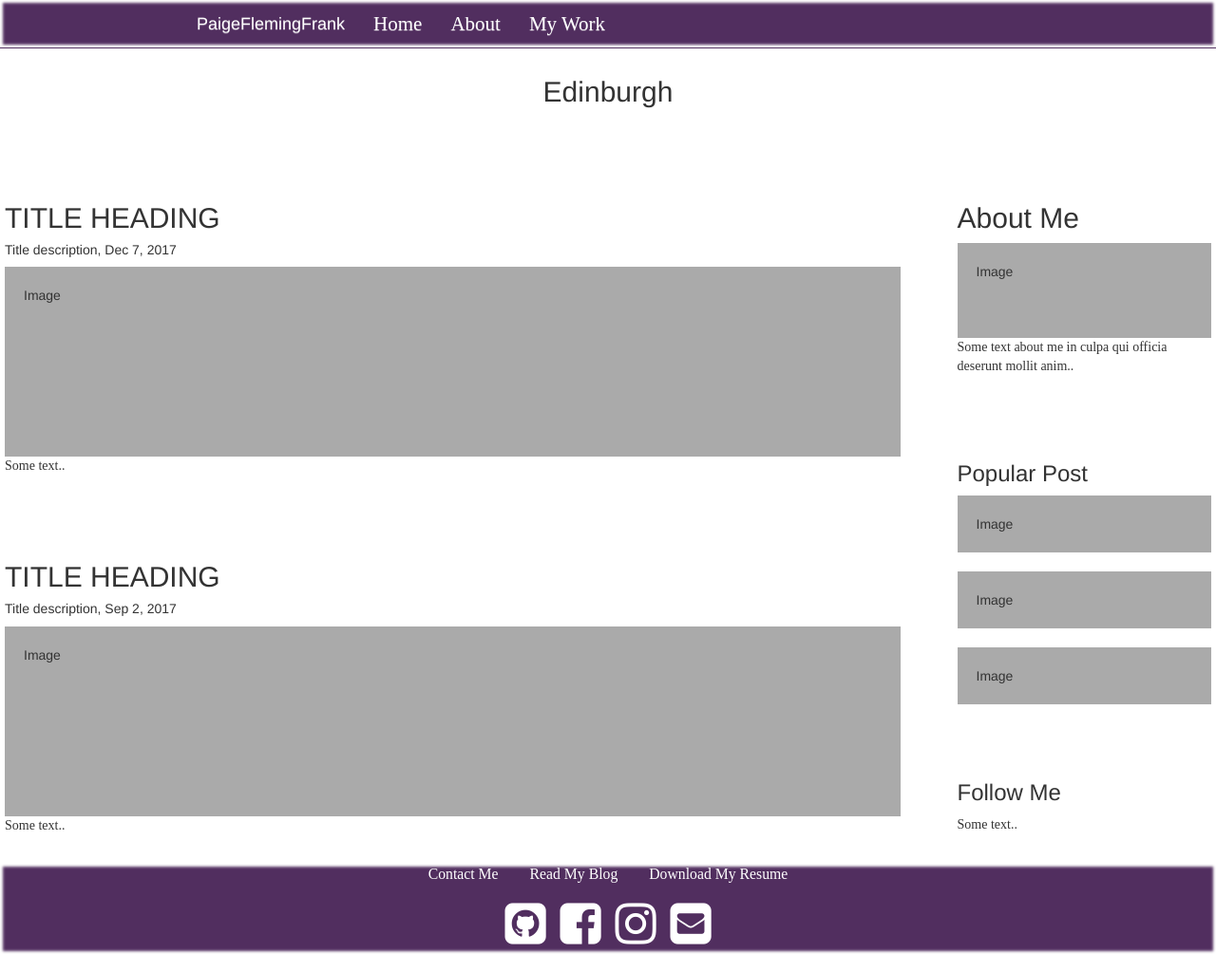
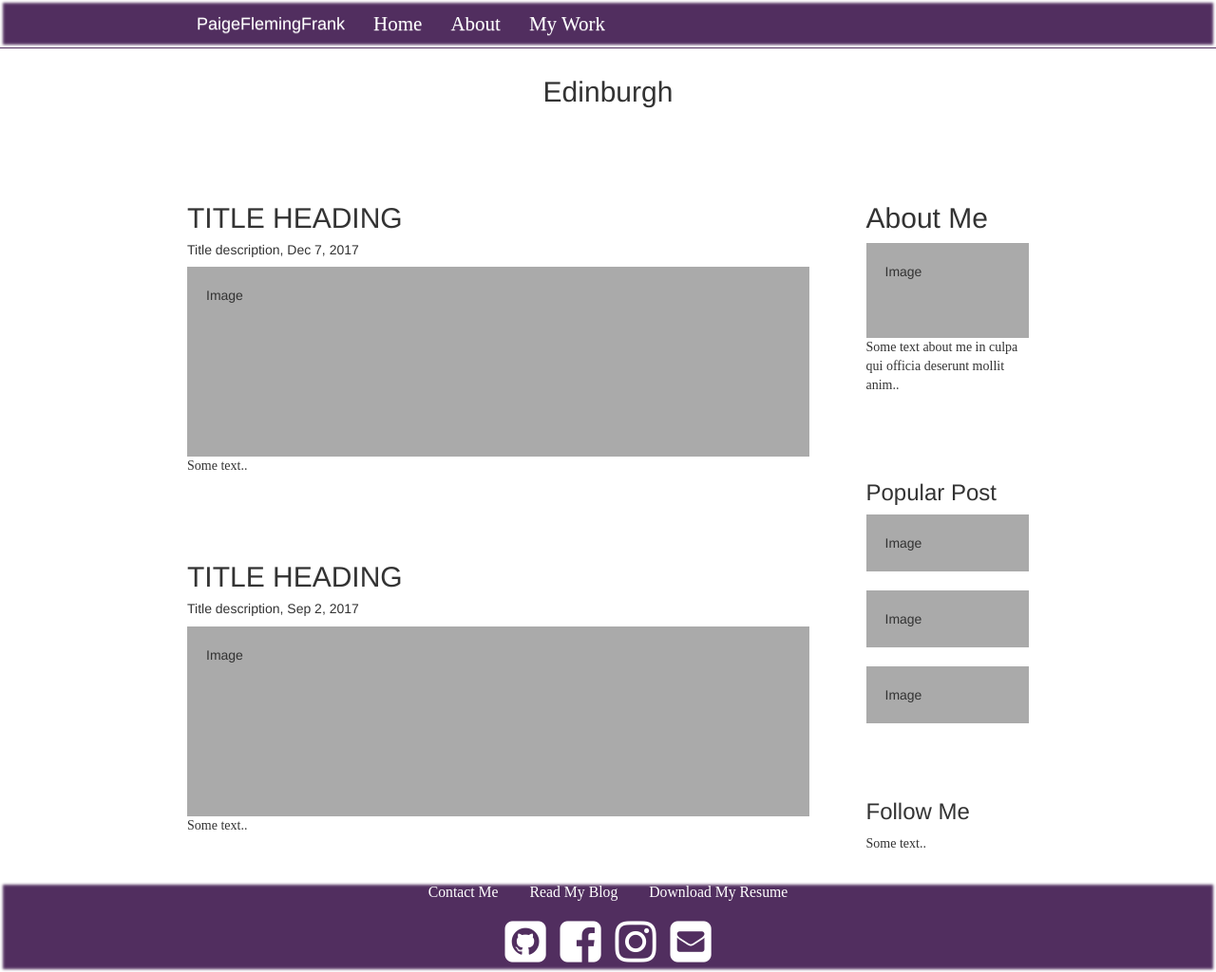
Before and after one commit to pfrank7/pfrank7.github.io, a Jekyll site: the page built from Blog.html, in a window 1280 px wide and 1024 px high. Shown: the whole window at 95% size. Built offline with Jekyll 4.4.1, drawn with Linux system fonts in a browser that asks for light colours; nearby versions of some CDN libraries.

Commit message:
Update Blog.html

```diff
--- a/Blog.html
+++ b/Blog.html
@@ -3,9 +3,6 @@ layout: default
 title: Paige Frank
 ---
 <style>
-  .scotland {
-  }
-
   /* Header/Blog Title */
 .title {
   padding: 30px;
@@ -59,7 +56,7 @@ title: Paige Frank
   }
 }
 </style>
-<div class = "scotland">
+<div class = class = "container" id = "margin" style = "margin-top:0px; margin-bottom:0px;">
   <div class="title">
     <h2>Edinburgh</h2>
   </div>
```
